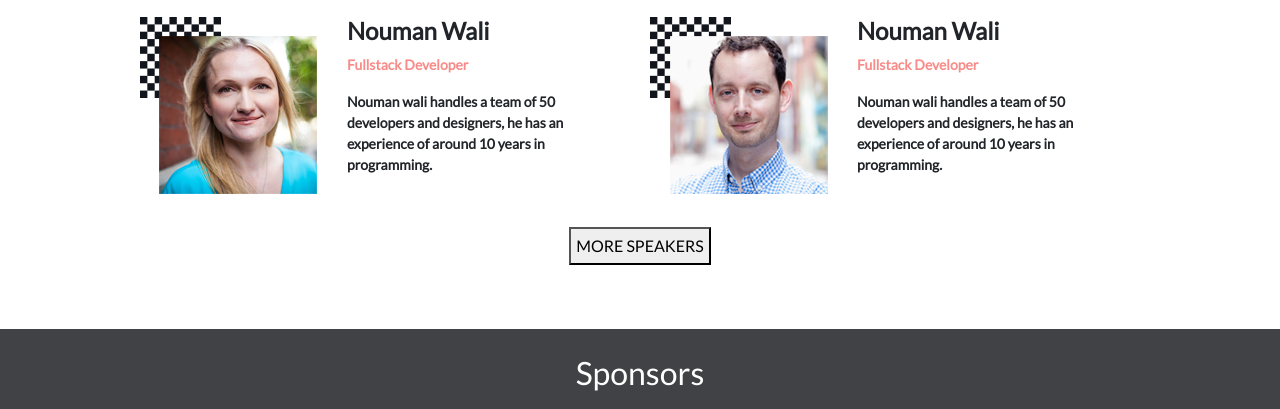
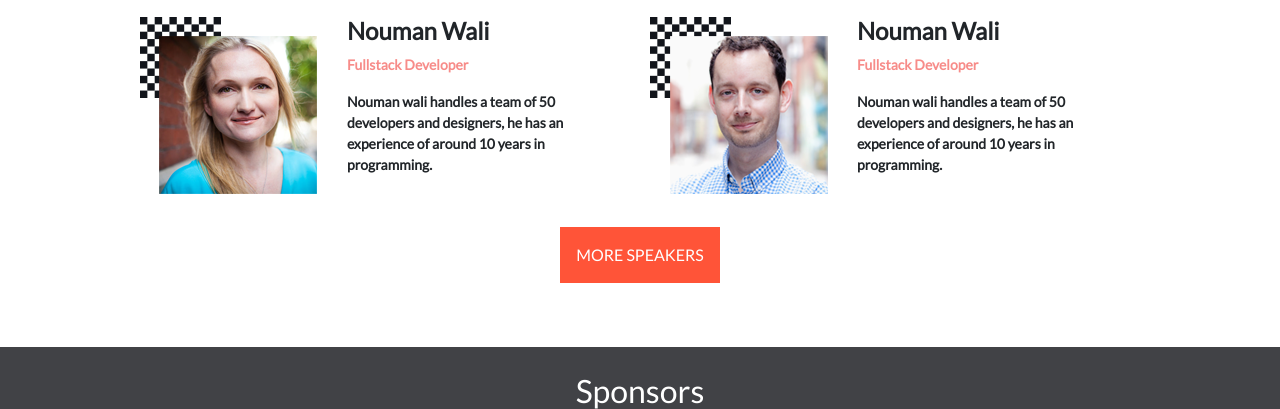
Before and after one commit to nouman17610/developers-meetup, a website: page index.html in a window 1280 px wide. Shown: the part 1792-2201 px from the top of the page. Drawn offline with nearby package versions, Linux system fonts and the light colour scheme.

Commit message:
Complete Fixes on Home page

```diff
--- a/style.css
+++ b/style.css
@@ -257,9 +257,15 @@ a {
 }
 
 .speaker-button button {
-  padding: 5px;
+  padding: 15px;
+  background-color: #ff5438;
+  color: white;
+  border: 1px solid #ff5438;
 }
 
+.speaker-button button:hover {
+  background-color: #f78c89;
+}
 .sponsors {
   background-color: #414246;
   text-align: center;
```
